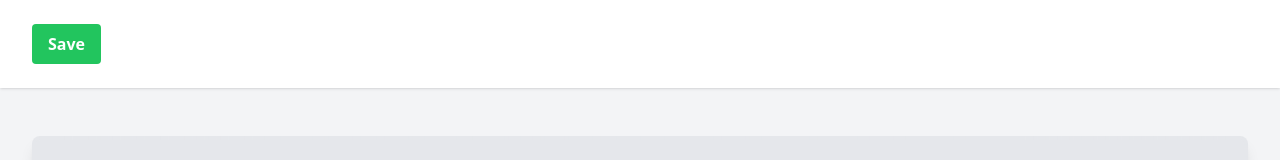
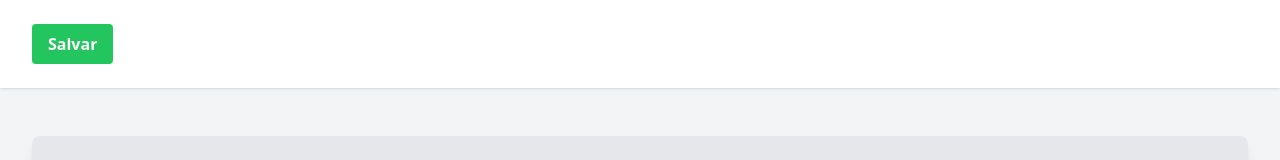
Before and after one commit to alk0x1/Word-Hierarchy-Analyzer, a React (Vite) app in the folder web/: page / in a window 1280 px wide. Shown: the top 160 px of the page. Built offline with nearby package versions, Linux system fonts and the light colour scheme.

Commit message:
Update App.tsx

```diff
--- a/web/src/App.tsx
+++ b/web/src/App.tsx
@@ -35,7 +35,7 @@ const App: React.FC = () => {
             onClick={handleSave}
             className="bg-green-500 hover:bg-green-700 text-white font-bold py-2 px-4 rounded"
           >
-            Save
+            Salvar
           </button>
         </div>
       </header>
```
